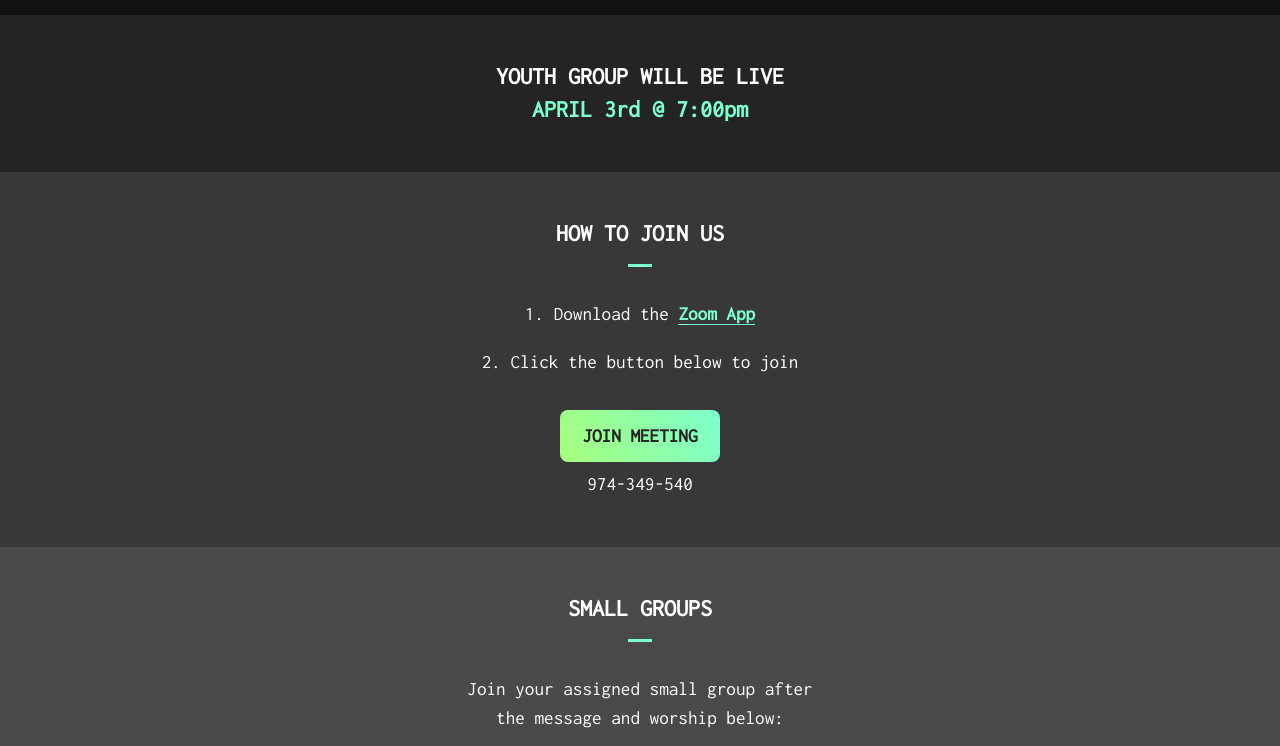
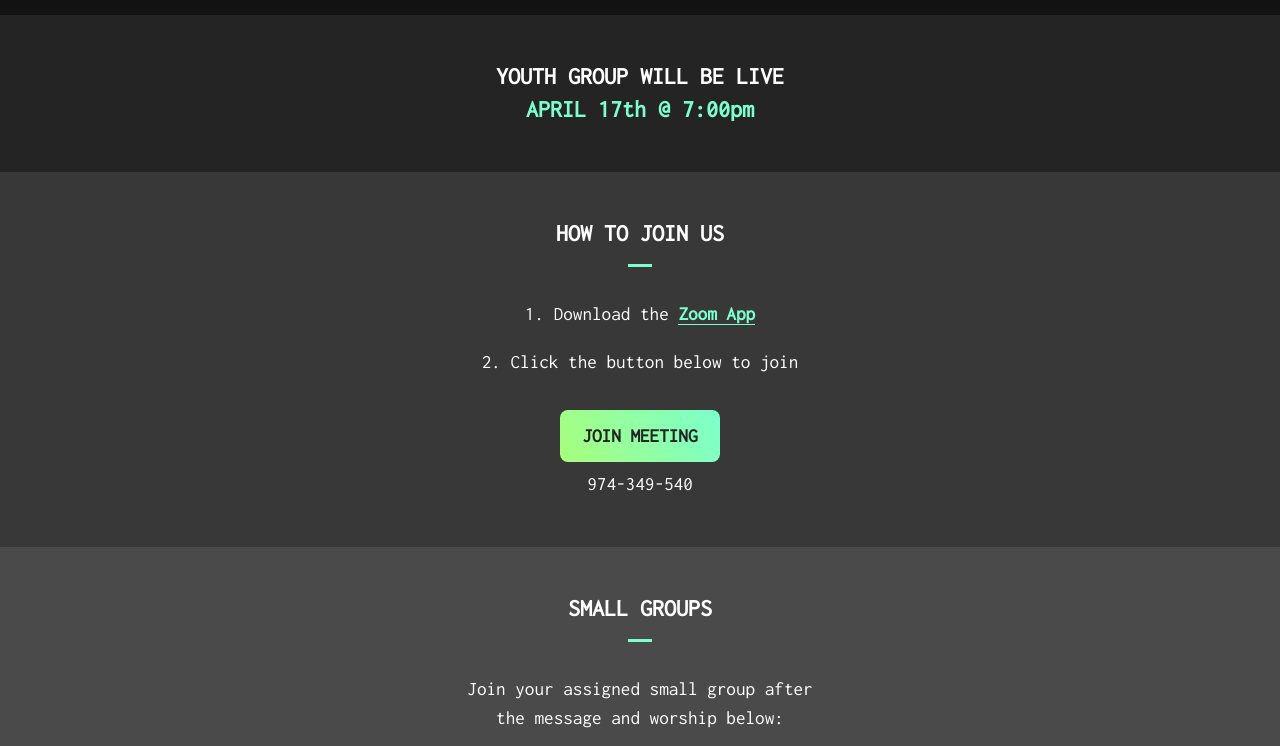
Before and after one commit to kevinchisaki/greenhouseyouth.live, a website: page index.html in a window 1280 px wide. Shown: the part 54-800 px from the top of the page. Drawn offline with Linux system fonts and the light colour scheme.

Commit message:
Updated date

```diff
--- a/index.html
+++ b/index.html
@@ -26,7 +26,7 @@
             YOUTH GROUP WILL BE LIVE
           </h1>
           <h1 class="subtitle has-text-primary has-text-weight-bold is-4">
-            APRIL 3rd @ 7:00pm
+            APRIL 17th @ 7:00pm
           </h1>
           <!-- <div class="video-container">
             <iframe
```
